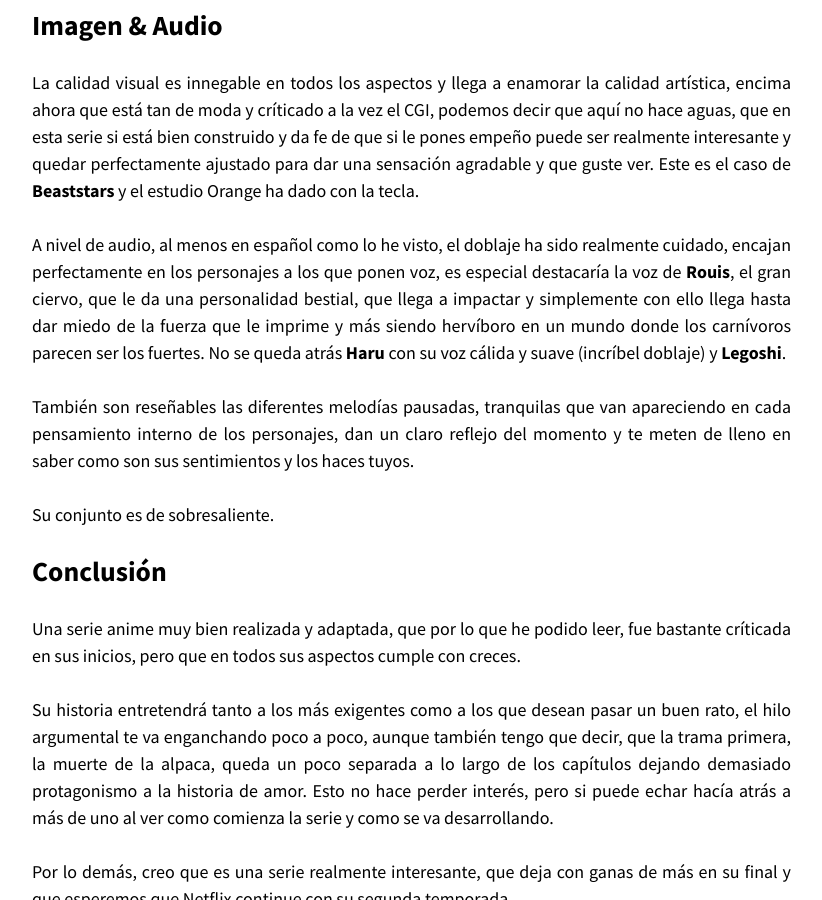
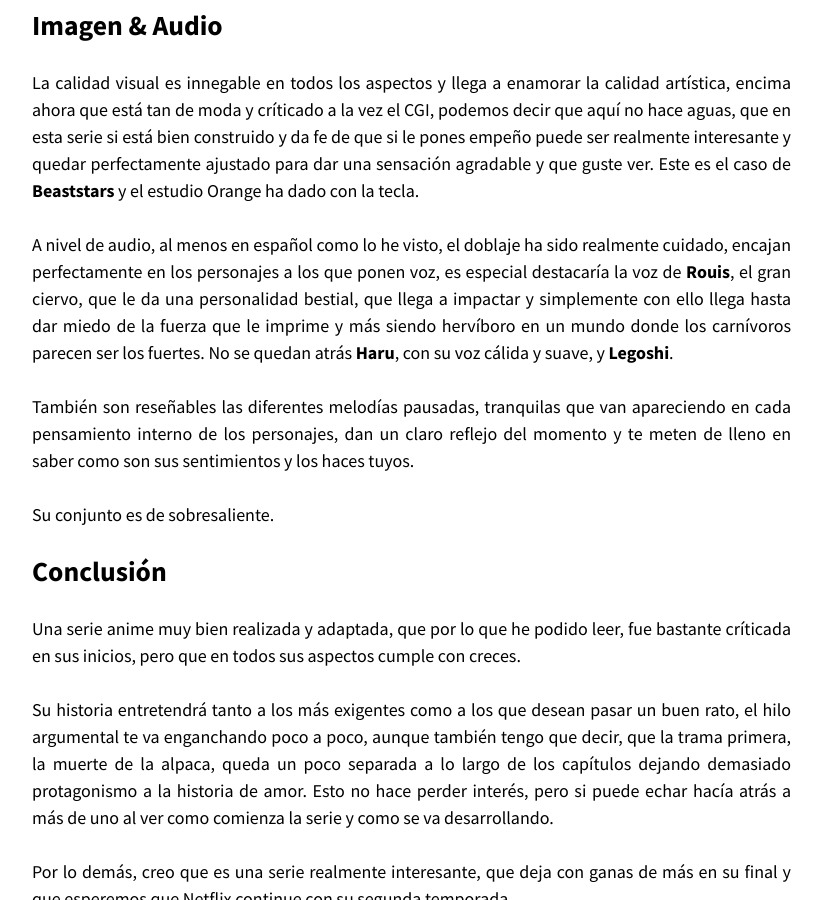
Before and after one commit to gide0n/old-mindeka, a Jekyll site: the page built from _posts/2020-03-23-opinion-beastars.md, in a window 1280 px wide and 900 px high, scrolled down 2391 px. Shown: the whole window, without its empty margins (343-1165 px from the left). Built offline with Jekyll 4.4.1, drawn with Linux system fonts in a browser that asks for light colours; nearby versions of some CDN libraries.

Commit message:
update_opinion_beastars

```diff
--- a/_posts/2020-03-23-opinion-beastars.md
+++ b/_posts/2020-03-23-opinion-beastars.md
@@ -45,7 +45,7 @@ A partir de aquí, entrarán en juego otros aspectos como el club de teatro, las
 La calidad visual es innegable en todos los aspectos y llega a enamorar la calidad artística, encima ahora que está tan de moda y críticado a la vez el CGI, podemos decir que aquí no hace aguas, que en esta serie si está bien construido y da fe de que si le pones empeño puede ser realmente interesante y quedar perfectamente ajustado para dar una sensación agradable y que guste ver. Este es el caso
 de **Beaststars** y el estudio Orange ha dado con la tecla.
 {: .text-justify}
-A nivel de audio, al menos en español como lo he visto, el doblaje ha sido realmente cuidado, encajan perfectamente en los personajes a los que ponen voz, es especial destacaría la voz de **Rouis**, el gran ciervo, que le da una personalidad bestial, que llega a impactar y simplemente con ello llega hasta dar miedo de la fuerza que le imprime y más siendo hervíboro en un mundo donde los carnívoros parecen ser los fuertes. No se queda atrás **Haru** con su voz cálida y suave (incríbel doblaje) y **Legoshi**.
+A nivel de audio, al menos en español como lo he visto, el doblaje ha sido realmente cuidado, encajan perfectamente en los personajes a los que ponen voz, es especial destacaría la voz de **Rouis**, el gran ciervo, que le da una personalidad bestial, que llega a impactar y simplemente con ello llega hasta dar miedo de la fuerza que le imprime y más siendo hervíboro en un mundo donde los carnívoros parecen ser los fuertes. No se quedan atrás **Haru**, con su voz cálida y suave, y **Legoshi**.
 {: .text-justify}
 También son reseñables las diferentes melodías pausadas, tranquilas que van apareciendo en cada pensamiento interno de los personajes, dan un claro reflejo del momento y te meten de lleno en saber como son sus sentimientos y los haces tuyos.
 {: .text-justify}
```
